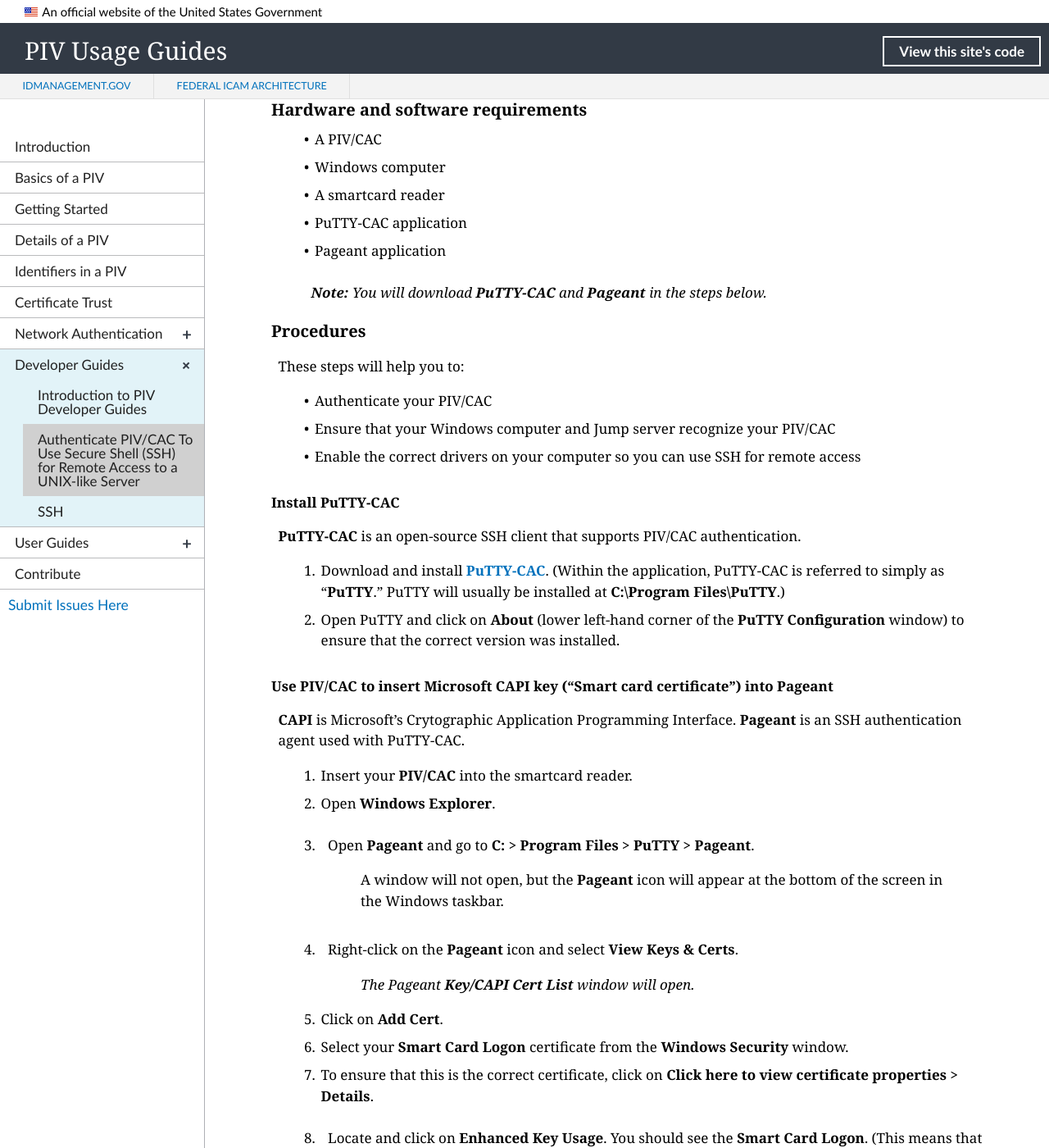
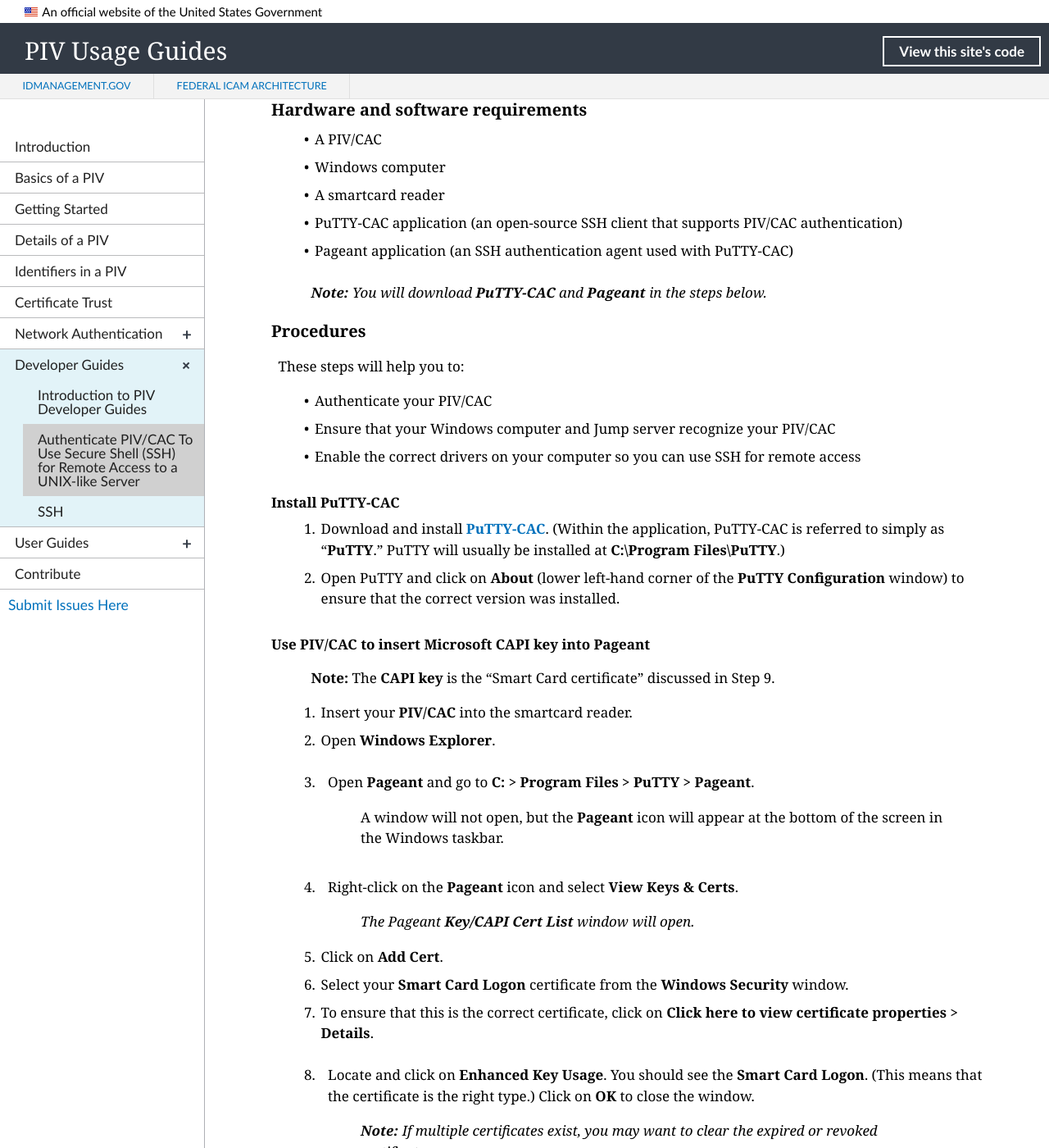
Before and after one commit to GSA/piv-guides, a Jekyll site: the page built from _devconfig/ssh-all-2.md, in a window 1280 px wide and 1400 px high, scrolled down 740 px. Shown: the whole window at 82% size. Built offline with Jekyll 4.4.1, drawn with Linux system fonts in a browser that asks for light colours; nearby versions of some CDN libraries.

Commit message:
Create ssh-all-2.md

```diff
--- a/_devconfig/ssh-all-2.md
+++ b/_devconfig/ssh-all-2.md
@@ -38,14 +38,12 @@
 
 #### Install PuTTY-CAC
 
-**PuTTY-CAC** is an open-source SSH client that supports PIV/CAC authentication.
-
   1. Download and install [**PuTTY-CAC**](https://www.github.com/NoMoreFood/putty-cac/releases){:target="_blank"}. (Within the application, PuTTY-CAC is referred to simply as "**PuTTY**." PuTTY will usually be installed at **C:\Program Files\PuTTY**.)
   2. Open PuTTY and click on **About** (lower left-hand corner of the **PuTTY Configuration** window) to ensure that the correct version was installed.
 
-#### Use PIV/CAC to insert Microsoft CAPI key ("Smart card certificate") into Pageant
+#### Use PIV/CAC to insert Microsoft CAPI key into Pageant
 
-**CAPI** is Microsoft's Crytographic Application Programming Interface. **Pageant** is an SSH authentication agent used with PuTTY-CAC.
+  > **Note:**  The **CAPI key** is the "Smart Card certificate" discussed in Step 9.
 
   1. Insert your **PIV/CAC** into the smartcard reader.
   2. Open **Windows Explorer**.
```
Also changed, not shown: other parts of _devconfig/ssh-all-2.md (+3 -3 lines).
